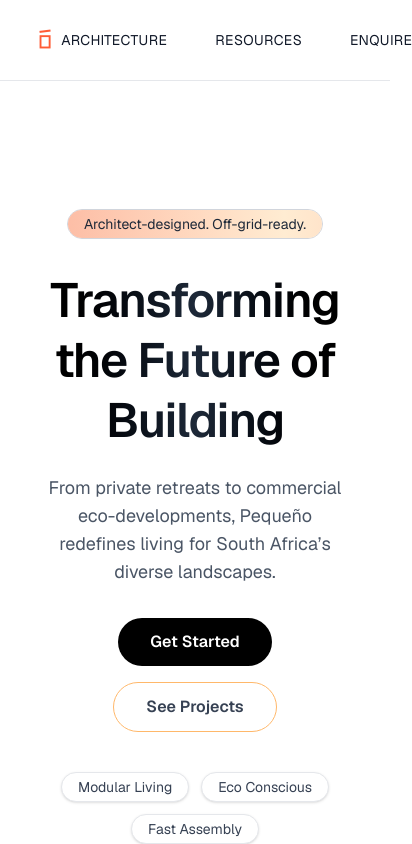
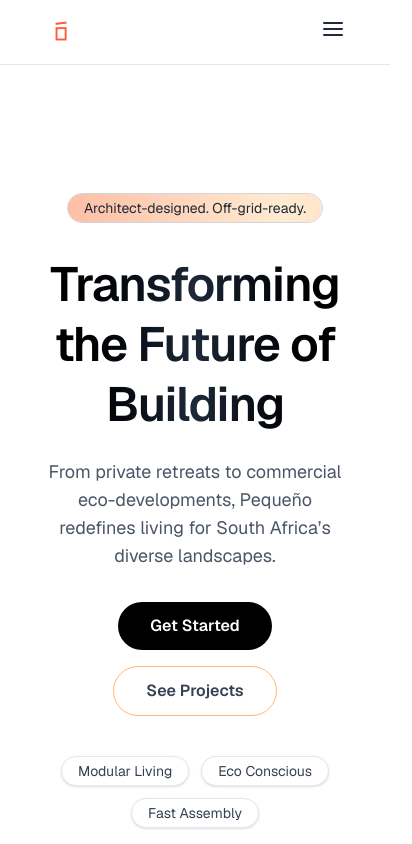
Before and after one commit to Marco1993-M/pequeno, a Next.js app: page / in a window 390 px wide. Shown: the top 844 px of the page, 412 px wide, since content can reach past the window. Built offline with nearby package versions, Linux system fonts and the light colour scheme.

Commit message:
Update navbar.js

```diff
--- a/src/components/navbar.js
+++ b/src/components/navbar.js
@@ -1,39 +1,68 @@
-
-import Link from "next/link";
+'use client';
+import { useState } from 'react';
+import Link from 'next/link';
+import { FiMenu, FiX } from 'react-icons/fi';
 
 export default function Navbar() {
+  const [isOpen, setIsOpen] = useState(false);
+
+  const toggleMenu = () => setIsOpen(!isOpen);
+  const closeMenu = () => setIsOpen(false);
+
   return (
     <nav className="sticky top-0 bg-white z-50 border-b border-gray-200">
-      <div className="mx-auto flex items-center" style={{ maxWidth: '85vw', width: '100%' }}>
+      <div className="mx-auto flex items-center justify-between px-4 py-4 md:px-8" style={{ maxWidth: '85vw', width: '100%' }}>
 
-        {/* Left logo */}
-       <div className="py-6 flex-shrink-0">
-  <Link href="/">
-    <img src="/logo.png" alt="Pequeño Logo" className="h-8 cursor-pointer" />
-  </Link>
-</div>
+        {/* Logo */}
+        <div className="flex-shrink-0">
+          <Link href="/" onClick={closeMenu}>
+            <img src="/logo.png" alt="Pequeño Logo" className="h-8 cursor-pointer" />
+          </Link>
+        </div>
 
-        {/* Spacer to push nav links to center */}
-        <div className="flex-grow flex justify-center">
+        {/* Hamburger Icon (Mobile only) */}
+        <div className="md:hidden">
+          <button
+            onClick={toggleMenu}
+            className="text-gray-800 focus:outline-none"
+            aria-label="Toggle menu"
+          >
+            {isOpen ? <FiX size={24} /> : <FiMenu size={24} />}
+          </button>
+        </div>
+
+        {/* Links (Desktop) */}
+        <div className="hidden md:flex flex-grow justify-center">
           <ul className="flex space-x-12 uppercase tracking-wide text-sm font-medium">
+            <li><Link href="/architecture" className="hover:underline">Architecture</Link></li>
+            <li><Link href="/resources" className="hover:underline">Resources</Link></li>
+            <li><Link href="/enquire" className="hover:underline">Enquire</Link></li>
+          </ul>
+        </div>
+      </div>
+
+      {/* Mobile Menu Dropdown */}
+      {isOpen && (
+        <div className="md:hidden px-4 pb-4">
+          <ul className="space-y-4 uppercase tracking-wide text-sm font-medium text-center">
             <li>
-              <Link href="/architecture" className="hover:underline">
+              <Link href="/architecture" onClick={closeMenu} className="block hover:underline">
                 Architecture
               </Link>
             </li>
             <li>
-              <Link href="/resources" className="hover:underline">
+              <Link href="/resources" onClick={closeMenu} className="block hover:underline">
                 Resources
               </Link>
             </li>
             <li>
-              <Link href="/enquire" className="hover:underline">
+              <Link href="/enquire" onClick={closeMenu} className="block hover:underline">
                 Enquire
               </Link>
             </li>
           </ul>
         </div>
-      </div>
+      )}
     </nav>
   );
 }
```
